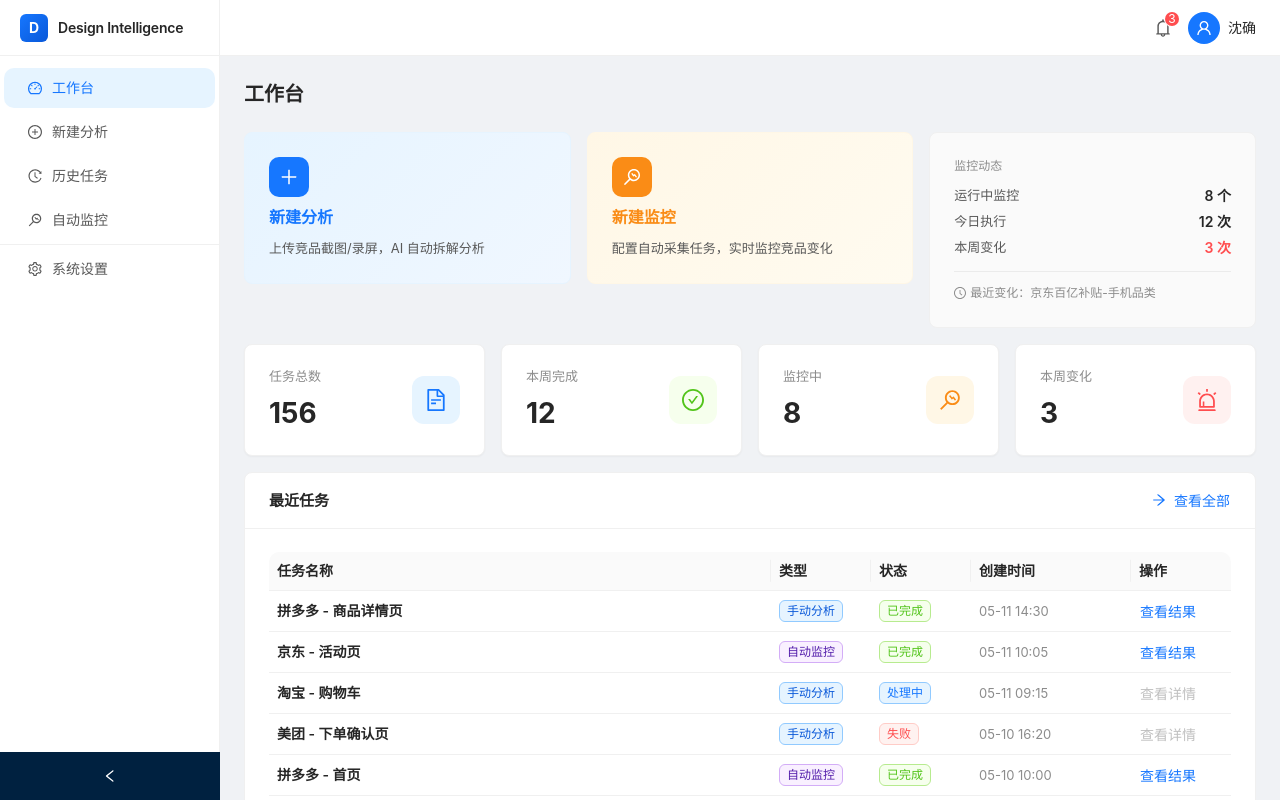
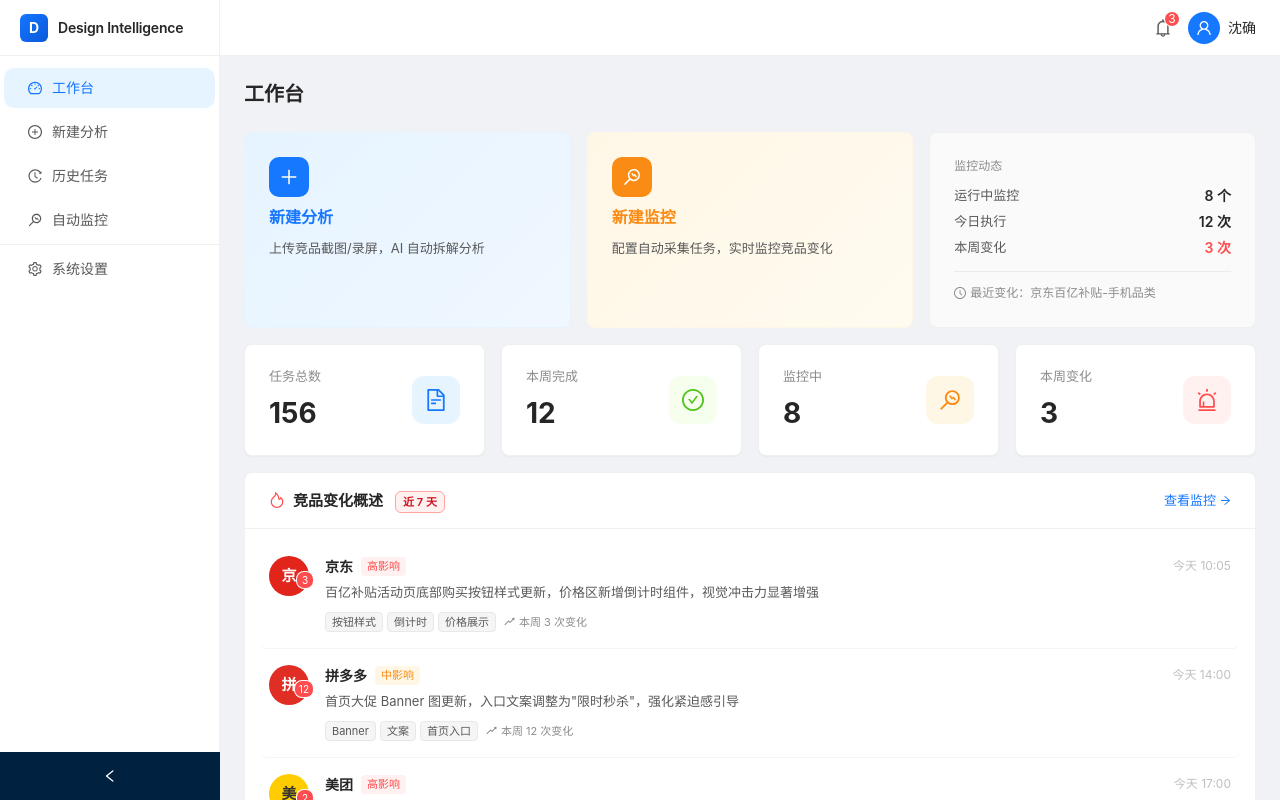
Before and after one commit to hairlessbowl/jingpin, a React app: page / in a window 1280 px wide. Shown: the top 800 px of the page. Built offline with nearby package versions, Linux system fonts and the light colour scheme.

Commit message:
02qRDaRb_agent_a06580da_Agent: 新增竞品变化概述模块 $【432025】$ @ 沈确:卡片对齐，红色框出部分加入一个新模块“概述快速描述近期各竞品变化

```diff
--- /dev/null
+++ b/src/pages/dashboard/components/CompetitorChangeSummary.tsx
@@ -0,0 +1,204 @@
+import { Card, Typography, Tag, Space, Avatar, Badge } from 'antd';
+import { ArrowRightOutlined, RiseOutlined, FireOutlined } from '@ant-design/icons';
+import { useNavigate } from 'react-router-dom';
+
+interface CompetitorChangeItem {
+  competitor: string;
+  avatarColor: string;
+  avatarLetter: string;
+  changeCount: number;
+  lastChangedAt: string;
+  summary: string;
+  tags: string[];
+  impact: 'high' | 'medium' | 'low';
+  monitorId: string;
+}
+
+const IMPACT_CONFIG = {
+  high: { color: '#FF4D4F', bg: '#FFF1F0', label: '高影响' },
+  medium: { color: '#FA8C16', bg: '#FFF7E6', label: '中影响' },
+  low: { color: '#52C41A', bg: '#F6FFED', label: '低影响' },
+};
+
+const MOCK_COMPETITOR_CHANGES: CompetitorChangeItem[] = [
+  {
+    competitor: '京东',
+    avatarColor: '#E1251B',
+    avatarLetter: '京',
+    changeCount: 3,
+    lastChangedAt: '今天 10:05',
+    summary: '百亿补贴活动页底部购买按钮样式更新，价格区新增倒计时组件，视觉冲击力显著增强',
+    tags: ['按钮样式', '倒计时', '价格展示'],
+    impact: 'high',
+    monitorId: 'monitor_001',
+  },
+  {
+    competitor: '拼多多',
+    avatarColor: '#E02E24',
+    avatarLetter: '拼',
+    changeCount: 12,
+    lastChangedAt: '今天 14:00',
+    summary: '首页大促 Banner 图更新，入口文案调整为"限时秒杀"，强化紧迫感引导',
+    tags: ['Banner', '文案', '首页入口'],
+    impact: 'medium',
+    monitorId: 'monitor_002',
+  },
+  {
+    competitor: '美团',
+    avatarColor: '#FFCC00',
+    avatarLetter: '美',
+    changeCount: 2,
+    lastChangedAt: '今天 17:00',
+    summary: '外卖下单流程：确认订单页送达时间展示升级为绿色强调，支付页微信支付优先引导',
+    tags: ['下单流程', '支付引导', '配送时间'],
+    impact: 'high',
+    monitorId: 'monitor_004',
+  },
+];
+
+export const CompetitorChangeSummary = () => {
+  const navigate = useNavigate();
+
+  return (
+    <Card
+      title={
+        <Space size={8}>
+          <FireOutlined style={{ color: '#FF4D4F' }} />
+          <Typography.Text strong style={{ fontSize: 15 }}>
+            竞品变化概述
+          </Typography.Text>
+          <Tag color="red" style={{ marginLeft: 4, fontSize: 11 }}>
+            近 7 天
+          </Tag>
+        </Space>
+      }
+      extra={
+        <Typography.Link
+          onClick={() => navigate('/monitors')}
+          style={{ fontSize: 13, display: 'flex', alignItems: 'center', gap: 4 }}
+        >
+          查看监控 <ArrowRightOutlined style={{ fontSize: 11 }} />
+        </Typography.Link>
+      }
+      style={{ borderRadius: 8, border: '1px solid #F0F0F0' }}
+      bodyStyle={{ padding: '12px 24px 20px' }}
+    >
+      <div style={{ display: 'flex', flexDirection: 'column', gap: 0 }}>
+        {MOCK_COMPETITOR_CHANGES.map((item, index) => {
+          const impactCfg = IMPACT_CONFIG[item.impact];
+          return (
+            <div
+              key={item.competitor}
+              onClick={() => navigate(`/monitors/${item.monitorId}/history`)}
+              style={{
+                display: 'flex',
+                alignItems: 'flex-start',
+                gap: 16,
+                padding: '16px 0',
+                borderBottom: index < MOCK_COMPETITOR_CHANGES.length - 1 ? '1px solid #F5F5F5' : 'none',
+                cursor: 'pointer',
+                transition: 'background 0.15s',
+                borderRadius: 6,
+                margin: '0 -8px',
+                paddingLeft: 8,
+                paddingRight: 8,
+              }}
+              onMouseEnter={(e) => {
+                (e.currentTarget as HTMLDivElement).style.background = '#FAFAFA';
+              }}
+              onMouseLeave={(e) => {
+                (e.currentTarget as HTMLDivElement).style.background = 'transparent';
+              }}
+            >
+              <div style={{ position: 'relative', flexShrink: 0 }}>
+                <Avatar
+                  size={40}
+                  style={{
+                    background: item.avatarColor,
+                    fontSize: 15,
+                    fontWeight: 700,
+                    color: item.competitor === '美团' ? '#333' : '#fff',
+                  }}
+                >
+                  {item.avatarLetter}
+                </Avatar>
+                {item.changeCount > 0 && (
+                  <Badge
+                    count={item.changeCount}
+                    size="small"
+                    style={{
+                      position: 'absolute',
+                      top: -4,
+                      right: -4,
+                      fontSize: 10,
+                      minWidth: 16,
+                      height: 16,
+                      lineHeight: '16px',
+                      padding: '0 4px',
+                    }}
+                  />
+                )}
+              </div>
+
+              <div style={{ flex: 1, minWidth: 0 }}>
+                <div style={{ display: 'flex', alignItems: 'center', gap: 8, marginBottom: 4 }}>
+                  <Typography.Text strong style={{ fontSize: 14, color: '#262626' }}>
+                    {item.competitor}
+                  </Typography.Text>
+                  <span
+                    style={{
+                      fontSize: 11,
+                      color: impactCfg.color,
+                      background: impactCfg.bg,
+                      padding: '1px 6px',
+                      borderRadius: 4,
+                      fontWeight: 500,
+                    }}
+                  >
+                    {impactCfg.label}
+                  </span>
+                  <Typography.Text style={{ fontSize: 12, color: '#BFBFBF', marginLeft: 'auto' }}>
+                    {item.lastChangedAt}
+                  </Typography.Text>
+                </div>
+
+                <Typography.Text
+                  style={{ fontSize: 13, color: '#595959', display: 'block', marginBottom: 8, lineHeight: '20px' }}
+                  ellipsis={{ tooltip: item.summary }}
+                >
+                  {item.summary}
+                </Typography.Text>
+
+                <Space size={4} wrap>
+                  {item.tags.map((tag) => (
+                    <Tag
+                      key={tag}
+                      style={{
+                        fontSize: 11,
+                        padding: '0 6px',
+                        lineHeight: '18px',
+                        borderRadius: 4,
+                        color: '#595959',
+                        background: '#F5F5F5',
+                        border: '1px solid #E8E8E8',
+                        margin: 0,
+                      }}
+                    >
+                      {tag}
+                    </Tag>
+                  ))}
+                  <Space size={4} style={{ marginLeft: 4 }}>
+                    <RiseOutlined style={{ fontSize: 11, color: '#8C8C8C' }} />
+                    <Typography.Text style={{ fontSize: 11, color: '#8C8C8C' }}>
+                      本周 {item.changeCount} 次变化
+                    </Typography.Text>
+                  </Space>
+                </Space>
+              </div>
+            </div>
+          );
+        })}
+      </div>
+    </Card>
+  );
+};
--- a/src/pages/dashboard/index.tsx
+++ b/src/pages/dashboard/index.tsx
@@ -8,6 +8,7 @@ import 'dayjs/locale/zh-cn';
 import { PageContainer } from '@/components/PageContainer';
 import { StatCards } from './components/StatCards';
 import { RecentTaskList } from './components/RecentTaskList';
+import { CompetitorChangeSummary } from './components/CompetitorChangeSummary';
 import { useDashboardData } from './hooks/useDashboardData';
 
 dayjs.extend(relativeTime);
@@ -21,7 +22,7 @@ export const DashboardPage = () => {
     <PageContainer title="工作台">
       <Row gutter={[16, 16]}>
         <Col span={24}>
-          <Row gutter={16}>
+          <Row gutter={16} align="stretch">
             <Col span={8}>
               <Card
                 hoverable
@@ -32,8 +33,9 @@ export const DashboardPage = () => {
                   background: 'linear-gradient(135deg, #E6F4FF 0%, #F0F7FF 100%)',
                   cursor: 'pointer',
                   transition: 'all 0.2s',
+                  height: '100%',
                 }}
-                bodyStyle={{ padding: 24 }}
+                bodyStyle={{ padding: 24, height: '100%', boxSizing: 'border-box' }}
               >
                 <Space direction="vertical" size={8}>
                   <div
@@ -68,8 +70,9 @@ export const DashboardPage = () => {
                   background: 'linear-gradient(135deg, #FFF7E6 0%, #FFFBF0 100%)',
                   cursor: 'pointer',
                   transition: 'all 0.2s',
+                  height: '100%',
                 }}
-                bodyStyle={{ padding: 24 }}
+                bodyStyle={{ padding: 24, height: '100%', boxSizing: 'border-box' }}
               >
                 <Space direction="vertical" size={8}>
                   <div
@@ -100,8 +103,9 @@ export const DashboardPage = () => {
                   borderRadius: 8,
                   border: '1px solid #F0F0F0',
                   background: '#FAFAFA',
+                  height: '100%',
                 }}
-                bodyStyle={{ padding: 24 }}
+                bodyStyle={{ padding: 24, height: '100%', boxSizing: 'border-box' }}
               >
                 <Typography.Text style={{ color: '#8C8C8C', fontSize: 12, display: 'block', marginBottom: 8 }}>
                   监控动态
@@ -145,6 +149,10 @@ export const DashboardPage = () => {
         </Col>
 
         <Col span={24}>
+          <CompetitorChangeSummary />
+        </Col>
+
+        <Col span={24}>
           <Card
             title={
               <Typography.Text strong style={{ fontSize: 15 }}>
```
Also changed, not shown: 1 other file (tests, documents, lock files or other folders).
